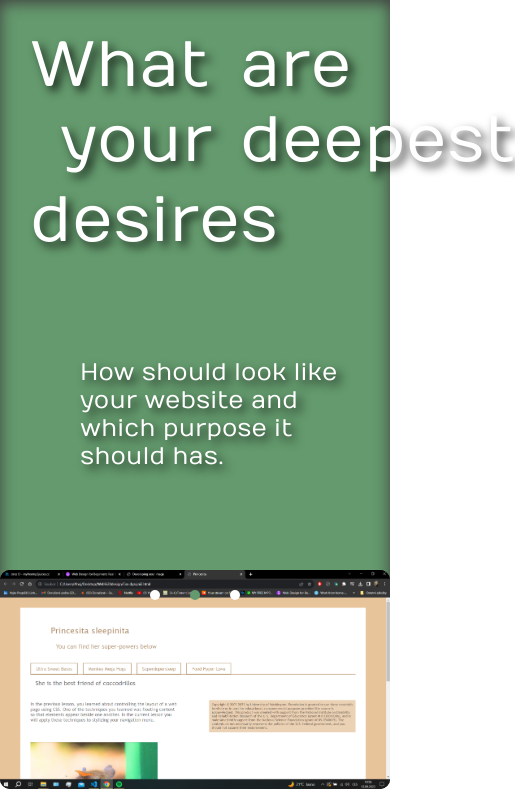
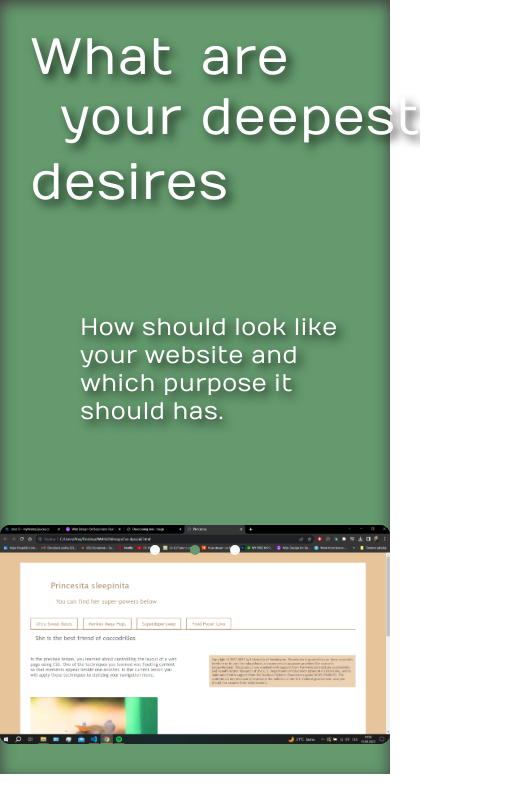
Before and after one commit to LeeBerdy/VOP, a plain HTML site: page index.html in a window 390 px wide. Shown: the part 1585-2374 px from the top of the page, 515 px wide, since content can reach past the window. Drawn offline with Linux system fonts and the light colour scheme.

Commit message:
Update style.css

```diff
--- a/style.css
+++ b/style.css
@@ -409,6 +409,15 @@
 
 /* Media screen Container */
 
+@media screen and (max-width: 1000px) {
+    .nadpis {
+        font-size:80%;
+        grid-template-columns: 170px 120px;
+    }
+}
+
+
+
 @media screen and (min-width: 1200px) {
 
     .container {
```
